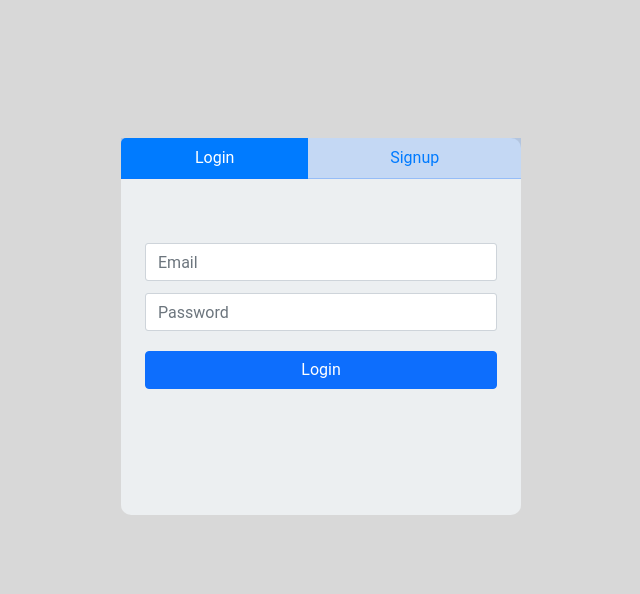
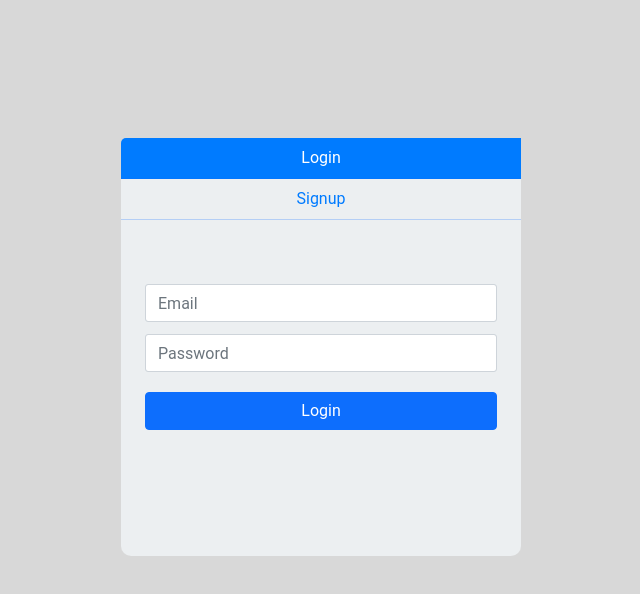
Before and after one commit to tatev5/BestChoiceNode, a website: page public/index.html in a window 1280 px wide. Shown: the whole page, without its empty margins (319-959 px from the left). Drawn offline with nearby package versions, Linux system fonts and the light colour scheme.

Commit message:
Update style.css

```diff
--- a/public/stylesheets/css/style.css
+++ b/public/stylesheets/css/style.css
@@ -435,10 +435,7 @@ img {
     border-bottom: 1px solid #0d6efd40
 }
 
-.nav-item {
-    display: table-cell;
-    background: #0d6efd2e
-}
+
 
 .form {
     padding: 10px;
```
